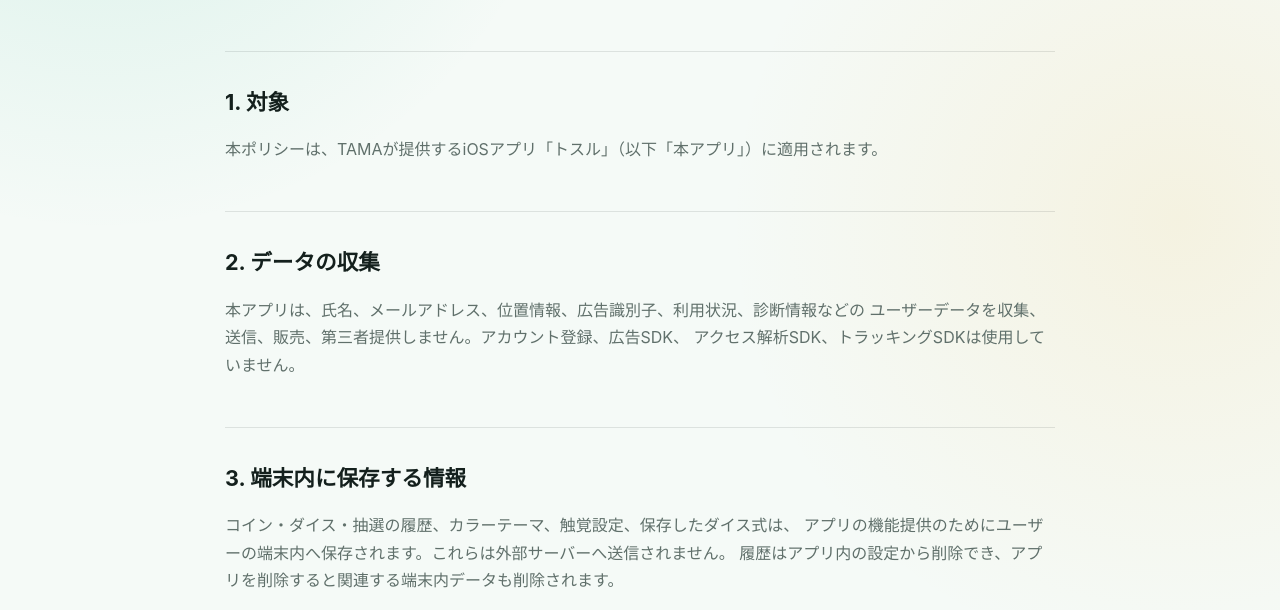
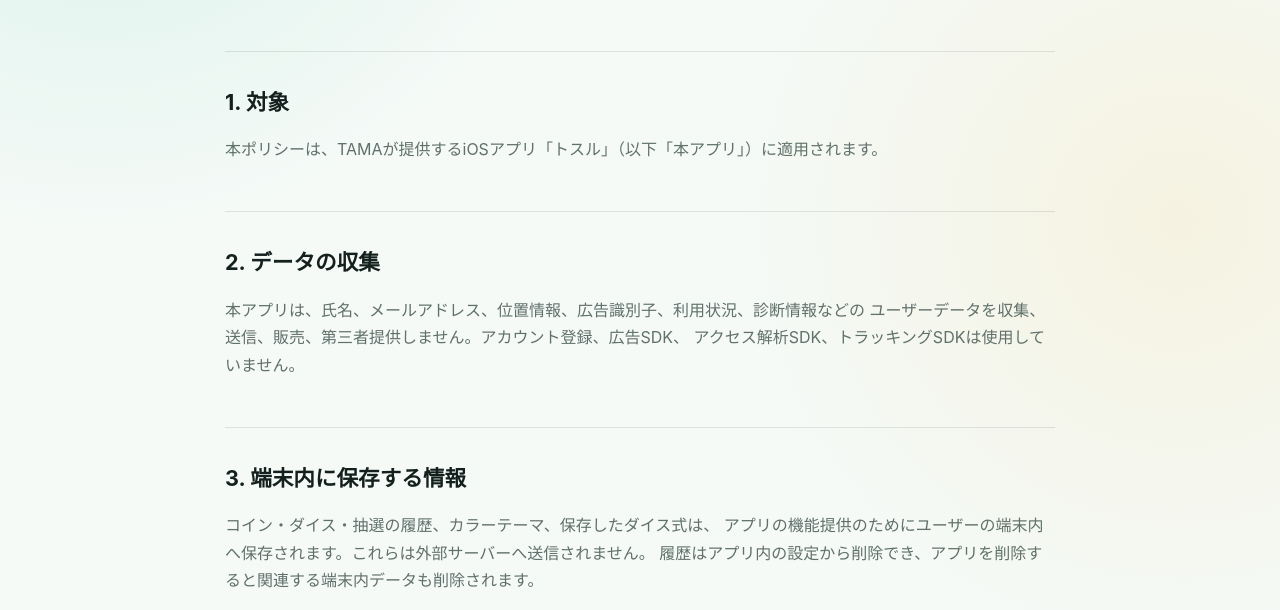
Before and after one commit to flames-hub/tapukoro-support, a plain HTML site: page privacy/index.html in a window 1280 px wide. Shown: the part 342-952 px from the top of the page. Drawn offline with Linux system fonts and the light colour scheme.

Commit message:
Remove haptic setting from privacy details

```diff
--- a/privacy/index.html
+++ b/privacy/index.html
@@ -42,7 +42,7 @@
         <section>
           <h2>3. 端末内に保存する情報</h2>
           <p>
-            コイン・ダイス・抽選の履歴、カラーテーマ、触覚設定、保存したダイス式は、
+            コイン・ダイス・抽選の履歴、カラーテーマ、保存したダイス式は、
             アプリの機能提供のためにユーザーの端末内へ保存されます。これらは外部サーバーへ送信されません。
             履歴はアプリ内の設定から削除でき、アプリを削除すると関連する端末内データも削除されます。
           </p>
```
